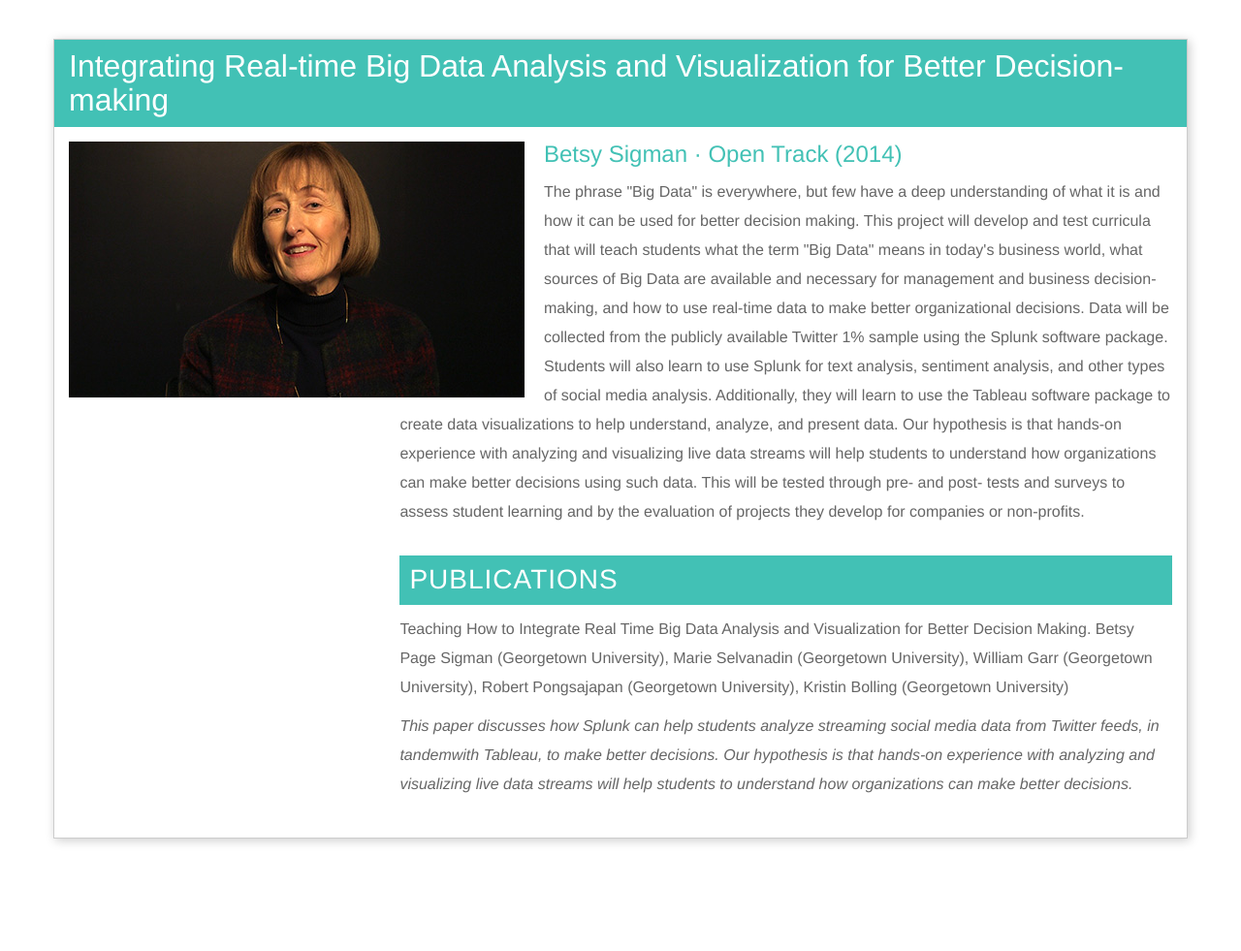
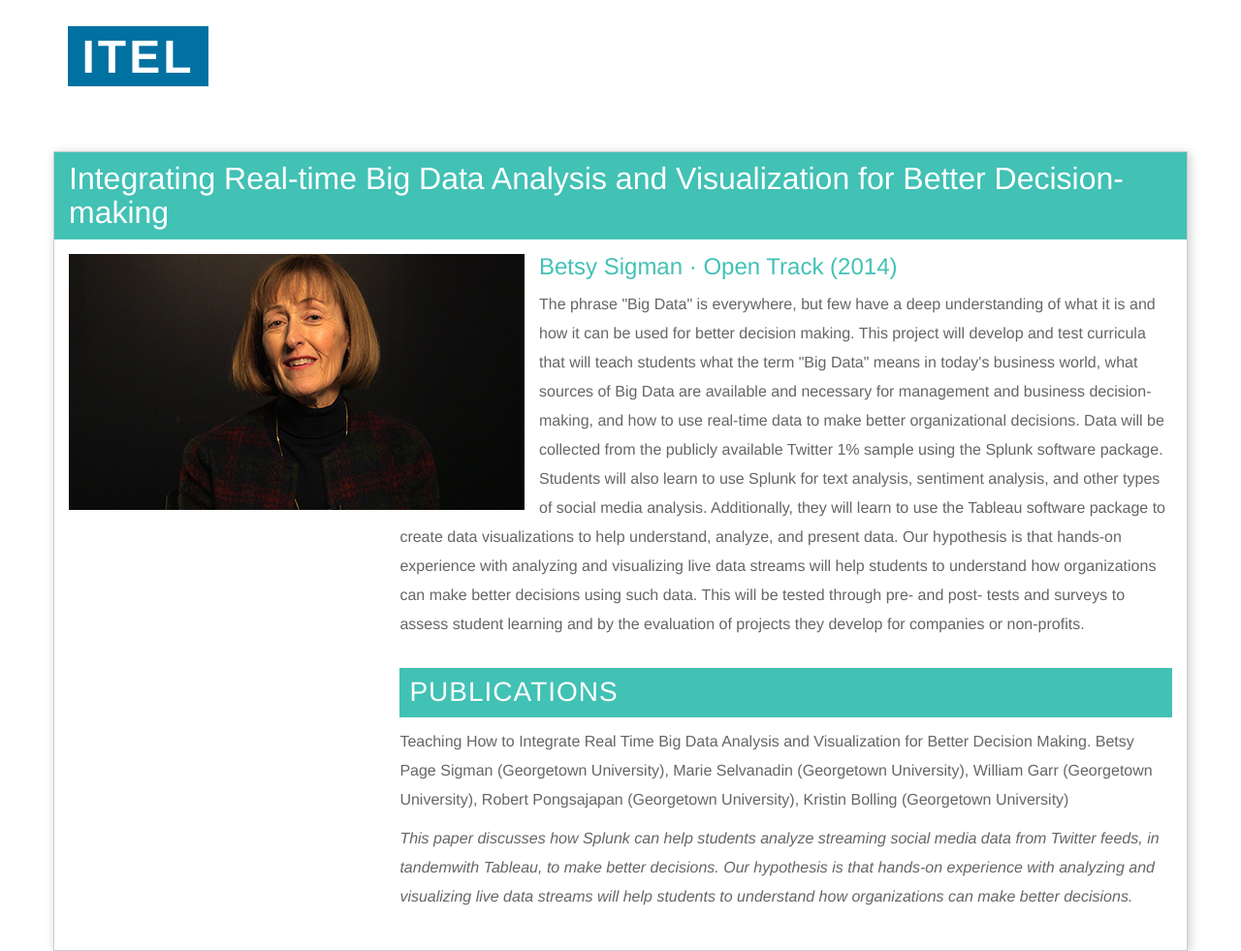
Before and after one commit to rpongsaj/itel-new, a plain HTML site: page article-open.html in a window 1280 px wide. Shown: the top 981 px of the page at 97% size. Before the commit the page ends 905 px from the top, so only its background shows below. Drawn offline with nearby package versions, Linux system fonts and the light colour scheme; a web font is replaced by a local one.

Commit message:
start constructing front page

```diff
--- a/article-open.html
+++ b/article-open.html
@@ -1,7 +1,6 @@
 <!doctype html>
 <html lang="en">
   <head>
-    <link href='https://fonts.googleapis.com/css?family=Titillium+Web:300,200,400,600,700,200italic,300italic,400italic,600italic,700italic|Doppio+One' rel='stylesheet' type='text/css'>
     <link rel="stylesheet" href="https://maxcdn.bootstrapcdn.com/bootstrap/3.3.2/css/bootstrap.min.css" />
     <link rel="stylesheet" href="css/base.css" />
 
@@ -13,6 +12,14 @@
 
   <div class="container">
     <div class="row">
+      <div class="col-md-12">
+        <h1 id="site-title" class="padded-multiline"><span><a href="./">ITEL</a></span></h1>
+      </div><!-- /.col -->
+    </div><!-- /.row -->
+  </div><!-- /.container -->
+
+  <div class="container article">
+    <div class="row">
       <div class="col-md-12 page-title">
         <h1>Integrating Real-time Big Data Analysis and Visualization for Better Decision-making</h1>
       </div>
@@ -20,7 +27,7 @@
     <div class="row">
       <div class="col-md-12">
 
-          <div class="video-container pull-left" style="margin-right: 20px;">
+          <div class="video-container pull-left">
             <a href="#"><img src="img/sigman.jpg" /></a>
           </div>
 
--- a/css/base.css
+++ b/css/base.css
@@ -2,7 +2,7 @@ body {
   font-size: 16px;
 }
 
-.container {
+.article {
   border: 1px solid #ccc;
   box-shadow: 2px 2px 10px #ccc;
   margin-top: 40px;
@@ -30,6 +30,35 @@ p:last-child {
 
 h1 { font-size: 2em; margin-top: 10px; }
 
+h1#site-title {
+  font-family: "pill-gothic-300mg", "Helvetica Neue", Helvetica, Arial, sans-serif;
+  text-transform: uppercase;
+  font-size: 3em;
+  font-weight: 600;
+  -webkit-font-smoothing: antialiased;
+  letter-spacing: 3px;
+}
+
+h1#site-title a { color: #fff; }
+h1#site-title a:hover { border: 0; text-decoration: none; }
+
+.padded-multiline {
+  line-height: 1.5em;
+  padding: 2px 0;
+  width: auto;
+  margin: 20px auto;
+}
+.padded-multiline span {
+  background-color: #0071a1;
+  color: #fff;
+  display: inline;
+  padding: 0.45rem 1.45rem;
+
+  /* Needs prefixing */
+  box-decoration-break: clone;
+  -webkit-box-decoration-break: clone;
+}
+
 h2 {
   color: #fff;
   background: #42c1b5;
@@ -49,3 +78,5 @@ h3 {
 }
 
 .page-title { margin-bottom: 15px; }
+
+.video-container { margin-right: 15px; }
```
Also changed, not shown: article-cohort.html (+9 -2 lines), index.html (added, +37 -0 lines).
